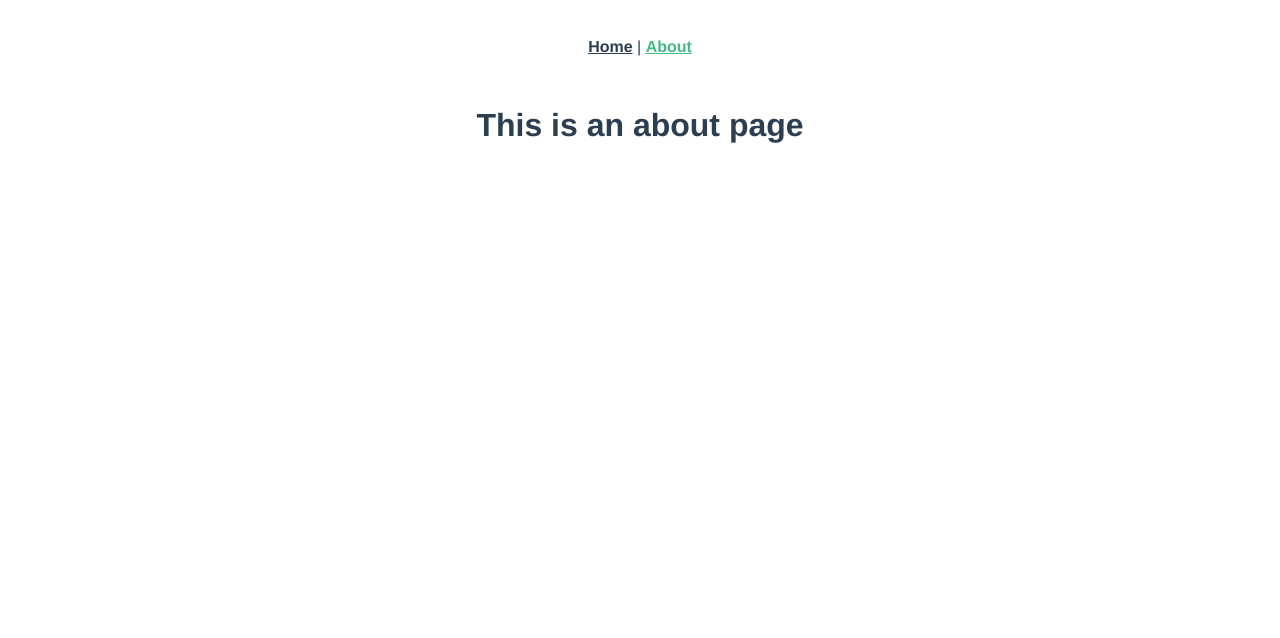
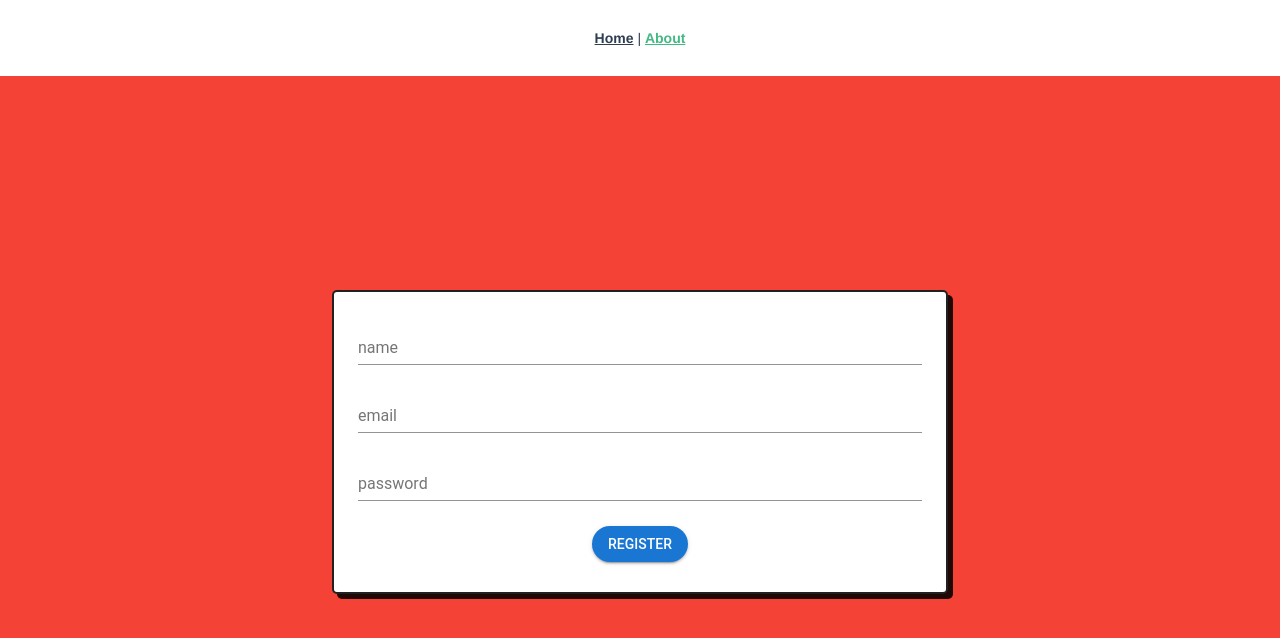
Before and after one commit to panggihmario/todo-fancy, a Vue app in the folder client/: page /#/about in a window 1280 px wide. Shown: the top 638 px of the page. Built offline with nearby package versions, Linux system fonts and the light colour scheme.

Commit message:
add register

```diff
--- a/client/package.json
+++ b/client/package.json
@@ -8,8 +8,10 @@
     "lint": "vue-cli-service lint"
   },
   "dependencies": {
+    "material-design-icons-iconfont": "^3.0.3",
     "vue": "^2.5.16",
-    "vue-router": "^3.0.1"
+    "vue-router": "^3.0.1",
+    "vuetify": "^1.1.9"
   },
   "devDependencies": {
     "@vue/cli-plugin-babel": "^3.0.0-rc.10",
--- a/client/src/main.js
+++ b/client/src/main.js
@@ -1,7 +1,11 @@
 import Vue from 'vue'
 import App from './App.vue'
 import router from './router'
+import Vuetify from 'vuetify'
+import 'vuetify/dist/vuetify.min.css' // Ensure you are using css-loader
+import 'material-design-icons-iconfont/dist/material-design-icons.css'
 
+Vue.use(Vuetify)
 Vue.config.productionTip = false
 
 new Vue({
--- a/client/src/views/About.vue
+++ b/client/src/views/About.vue
@@ -1,5 +1,83 @@
 <template>
-  <div class="about">
-    <h1>This is an about page</h1>
-  </div>
+
+    <v-app id="inspire" class="red" >
+      <v-container  fluid>
+          <v-layout row>
+              <v-flex xs12 sm6 offset-sm3>
+                  <v-card>
+                    <v-container >
+                        <form>
+                            <v-layout row>
+                            <v-flex xs12>
+                              <v-text-field name ="email" label="name" v-model="inputName" type="name">
+                                {{user}}
+                              </v-text-field>
+                            </v-flex>
+                          </v-layout>
+                          <v-layout row>
+                            <v-flex xs12>
+                              <v-text-field name ="email" label="email" v-model="inputEmail" type="name" >
+                              </v-text-field>
+                            </v-flex>
+                          </v-layout>
+                           <v-layout row>
+                            <v-flex xs12>
+                              <v-text-field  label="password"  v-model="inputPassword" type="password">
+                              </v-text-field>
+                            </v-flex>
+                          </v-layout>
+                                <v-layout row>
+                                <v-flex xs 12>
+                                    <div>
+                                   <v-btn round color="primary" dark v-on:click="register">Register</v-btn>
+                                </div>
+
+                                  </v-flex>
+                                </v-layout>
+                        </form>
+                    </v-container>
+                  </v-card>
+              </v-flex>
+          </v-layout>
+      </v-container>
+ </v-app>
 </template>
+
+
+<style lang="scss" scoped>
+
+.v-card {
+    display: block;
+    border-radius: 5px;
+    margin-top : 190px;
+    border: solid 2px;
+    min-width: 0;
+    position: relative;
+    text-decoration: none;
+    -webkit-box-shadow: 0 2px 1px -1px rgba(0,0,0,.2), 0 1px 1px 0 rgba(0,0,0,.14), 0 1px 3px 0 rgba(0,0,0,.12);
+    box-shadow: 5px 5px;
+.application--wrap {
+    -webkit-box-flex: 1;
+    -ms-flex: 1 1 auto;
+    flex: 1 1 auto;
+    -webkit-backface-visibility: hidden;
+    backface-visibility: hidden;
+    display: -webkit-box;
+    display: -ms-flexbox;
+    display: flex;
+    -webkit-box-orient: vertical;
+    -webkit-box-direction: normal;
+    -ms-flex-direction: column;
+    flex-direction: column;
+    height: 0px;
+    max-width: 100%;
+    position: relative;
+}
+}
+</style>
+
+<style scoped>
+  main {
+  background-color: red !important
+}
+</style>
```
Also changed, not shown: 1 other file (tests, documents, lock files or other folders).
